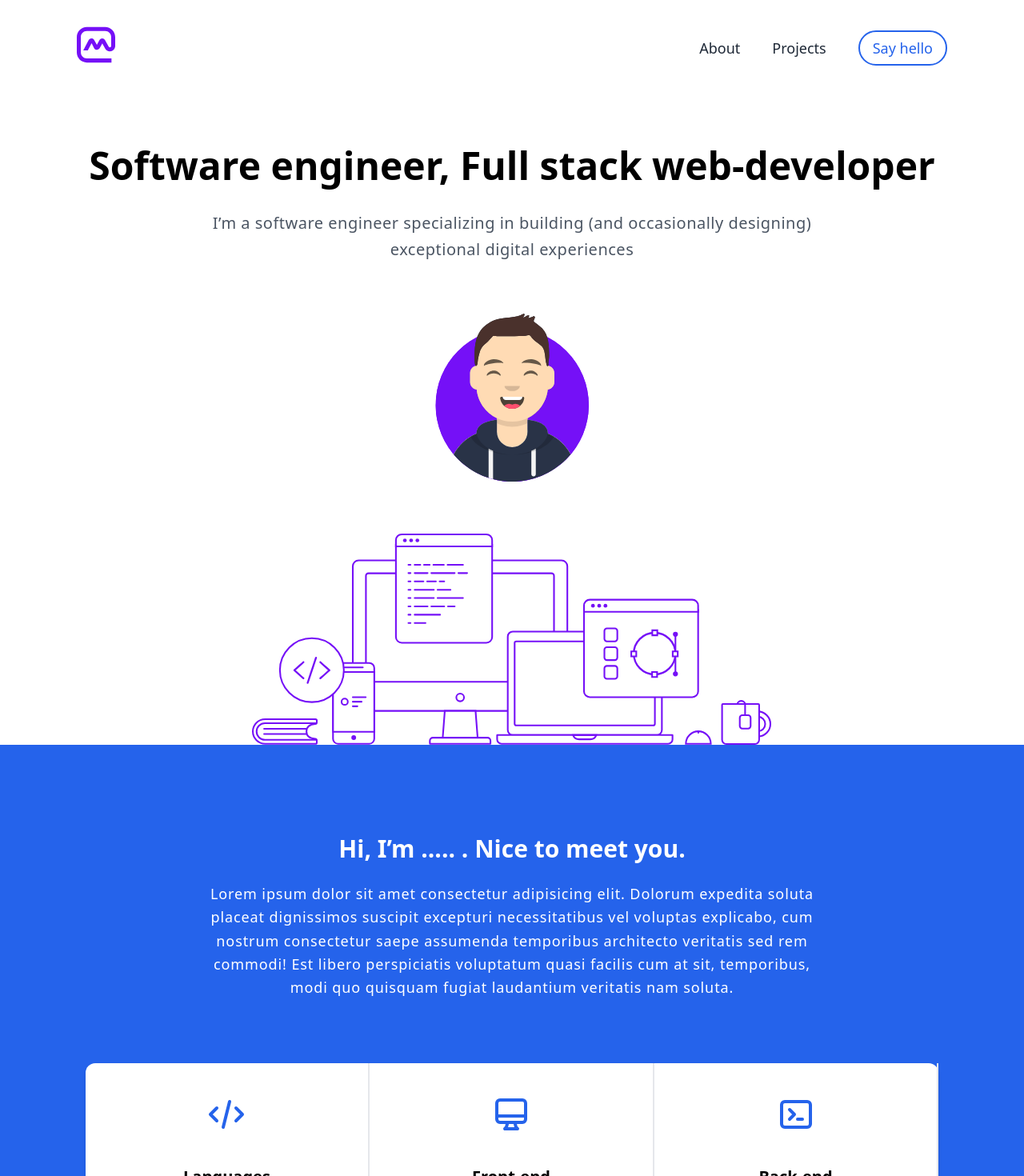
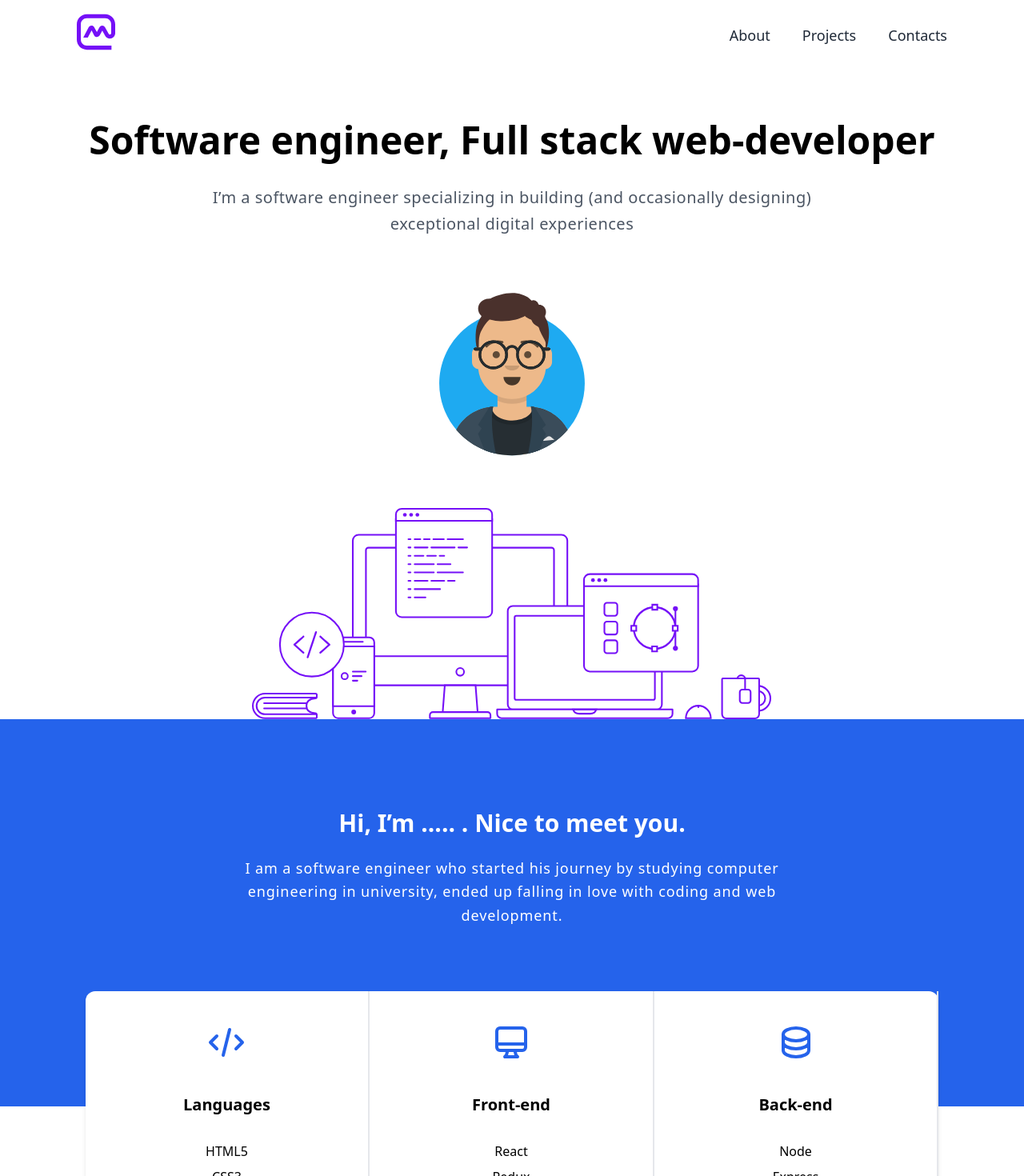
Before and after one commit to amdzy/portfolio-v1, a Next.js app: page / in a window 1280 px wide. Shown: the top 1470 px of the page at 80% size. Built offline with nearby package versions, Linux system fonts and the light colour scheme.

Commit message:
css fix & add meta tags

```diff
--- a/components/About/About.tsx
+++ b/components/About/About.tsx
@@ -1,6 +1,6 @@
 import Code from '../svg/Code';
 import Desktop from '../svg/Desktop';
-import Terminal from '../svg/Terminal';
+import Backend from '../svg/Backend';
 
 const About = () => {
   return (
@@ -10,12 +10,9 @@
           Hi, I’m ..... . Nice to meet you.
         </h2>
         <p className="text-center max-w-3xl mt-6 mx-auto tracking-wider leading-relaxed text-lg">
-          Lorem ipsum dolor sit amet consectetur adipisicing elit. Dolorum
-          expedita soluta placeat dignissimos suscipit excepturi necessitatibus
-          vel voluptas explicabo, cum nostrum consectetur saepe assumenda
-          temporibus architecto veritatis sed rem commodi! Est libero
-          perspiciatis voluptatum quasi facilis cum at sit, temporibus, modi quo
-          quisquam fugiat laudantium veritatis nam soluta.
+          I am a software engineer who started his journey by studying computer
+          engineering in university, ended up falling in love with coding and
+          web development.
         </p>
       </section>
       <section className="-mt-36 mb-20 bg-white w-11/12 lg:w-10/12 mx-auto z-10 rounded-xl grid grid-cols-1 md:grid-cols-3 shadow-md">
@@ -63,7 +60,7 @@
     ],
   },
   {
-    img: <Terminal className="h-12 w-12 text-main stroke-current" />,
+    img: <Backend className="h-12 w-12 text-main stroke-current" />,
     title: 'Back-end',
     items: ['Node', 'Express', 'NestJS', 'MongoDB', 'PostgreSQL'],
   },
--- a/components/Hero/Hero.tsx
+++ b/components/Hero/Hero.tsx
@@ -11,7 +11,7 @@
       <img
         src="/avatar.svg"
         alt=""
-        className="w-[150px] h-[160px] mt-16 mx-auto md:w-[200px] md:h-[210px]"
+        className="w-[150px] h-[160px] mt-16 mx-auto md:w-[200px] md:h-[210px] text-main stroke-current fill-current"
       />
       <img src="/hero.svg" alt="" className="mx-auto mt-16" />
     </section>
--- a/components/ResponsiveNavBar/ResponsiveNavBar.tsx
+++ b/components/ResponsiveNavBar/ResponsiveNavBar.tsx
@@ -5,7 +5,7 @@
 const ResponsiveNavBar = () => {
   const [menuOpen, setMenuOpen] = useState(false);
   return (
-    <header className="p-4 md:pr-16 md:pl-16 lg:pr-20 lg:pl-20">
+    <header className="p-4 md:pr-16 md:pl-16 lg:pr-20 lg:pl-20 sticky top-0  bg-white pb-0 pt-0">
       <Navbar menuOpen={menuOpen} setMenuOpen={setMenuOpen} />
       {menuOpen && <MobileMenu>{navLinks}</MobileMenu>}
     </header>
@@ -22,8 +22,8 @@
     </a>
   </Link>,
   <Link href="#contact" key="3">
-    <a className="no-underline text-main text-lg  border-2 border-main rounded-full p-2 pr-4 pl-4 hover:text-white hover:bg-main focus:text-white focus:bg-main transition-all duration-300">
-      Say hello
+    <a className="no-underline text-gray-800 text-lg hover:text-main">
+      Contacts
     </a>
   </Link>,
 ];
--- a/components/svg/Terminal.tsx
+++ b/components/svg/Backend.tsx
@@ -1,4 +1,4 @@
-const Terminal = ({ className }: { className?: string }) => {
+const Backend = ({ className }: { className?: string }) => {
   return (
     <svg
       xmlns="http://www.w3.org/2000/svg"
@@ -11,10 +11,10 @@
         strokeLinecap="round"
         strokeLinejoin="round"
         strokeWidth={2}
-        d="M8 9l3 3-3 3m5 0h3M5 20h14a2 2 0 002-2V6a2 2 0 00-2-2H5a2 2 0 00-2 2v12a2 2 0 002 2z"
+        d="M4 7v10c0 2.21 3.582 4 8 4s8-1.79 8-4V7M4 7c0 2.21 3.582 4 8 4s8-1.79 8-4M4 7c0-2.21 3.582-4 8-4s8 1.79 8 4m0 5c0 2.21-3.582 4-8 4s-8-1.79-8-4"
       />
     </svg>
   );
 };
 
-export default Terminal;
+export default Backend;
--- /dev/null
+++ b/pages/_document.tsx
@@ -0,0 +1,31 @@
+import Document, { Html, Head, Main, NextScript } from 'next/document';
+
+class MyDocument extends Document {
+  render() {
+    return (
+      <Html lang="en">
+        <Head>
+          <meta httpEquiv="x-ua-compatible" content="ie=edge" />
+          <meta name="author" content="Soul Remix" />
+          <meta property="og:locale" content="en_US" />
+          <meta
+            property="og:description"
+            content="Soul Remix is a Software engineer, Full stack Developer"
+          />
+          <meta name="twitter:card" content="summary" />
+          <meta name="twitter:title" content="Soul Remix" />
+          <meta
+            name="twitter:description"
+            content="Soul Remix is a Software engineer, Full stack Developer"
+          />
+        </Head>
+        <body>
+          <Main />
+          <NextScript />
+        </body>
+      </Html>
+    );
+  }
+}
+
+export default MyDocument;
--- a/pages/index.tsx
+++ b/pages/index.tsx
@@ -12,8 +12,8 @@
   return (
     <div>
       <Head>
-        <title>Create Next App</title>
-        <meta name="description" content="Generated by create next app" />
+        <title>Soul Remix</title>
+        <meta name="description" content="Personal Portfolio" />
         <link rel="icon" href="/favicon.ico" />
       </Head>
       <ResponsiveNavBar />
```
Also changed, not shown: public/avatar.svg, public/robots.txt (added).
